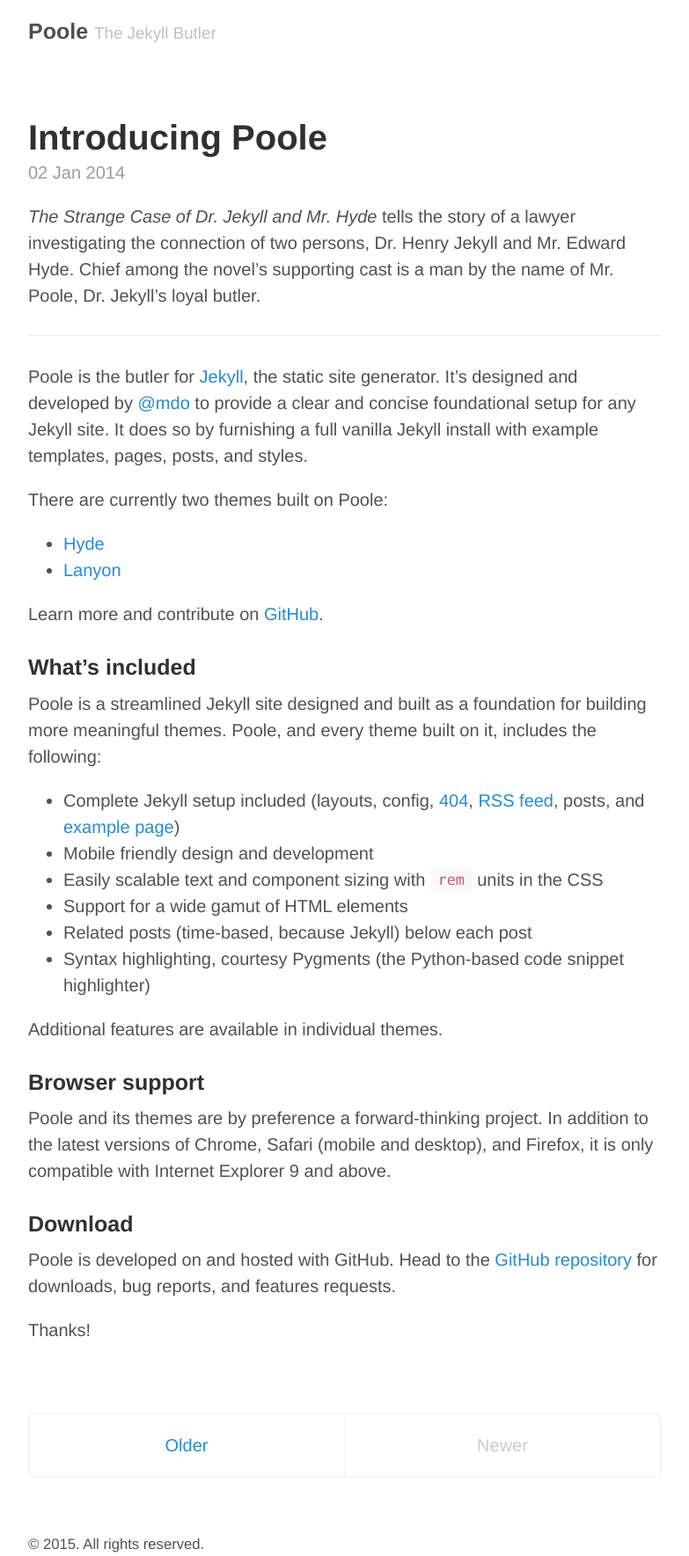
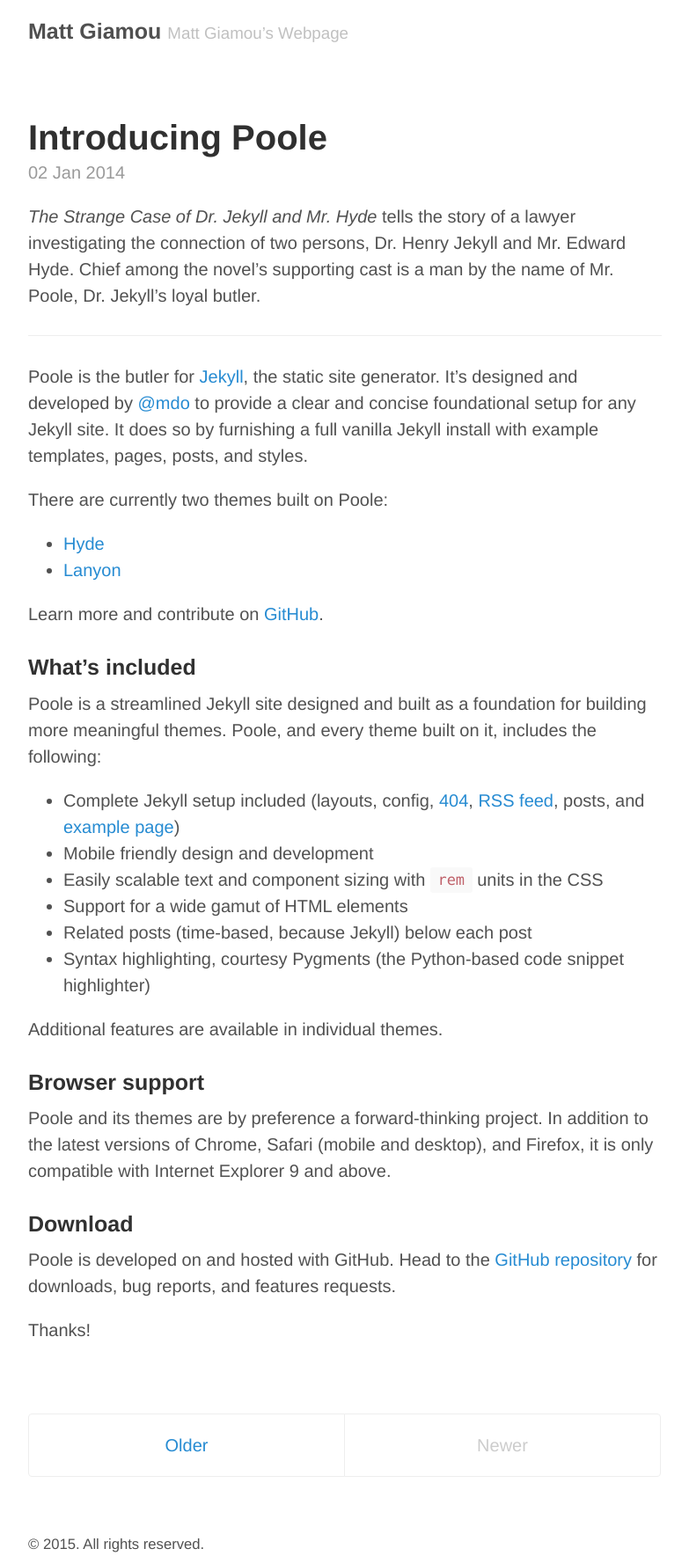
Before and after one commit to mattgiamou/mattgiamou.github.io, a Jekyll site: the page built from index.html, in a window 1280 px wide. Shown: the whole page at 88% size, without its empty margins (248-1031 px from the left). Built offline with Jekyll 4.4.1, drawn with Linux system fonts in a browser that asks for light colours; the list of posts is cut into pages by our own code.

Commit message:
Trying to fix _config.yml.

```diff
--- a/_config.yml
+++ b/_config.yml
@@ -3,17 +3,11 @@ permalink:        pretty
 relative_permalinks: true
 
 # Setup
-title:            Poole
-tagline:          The Jekyll Butler
-url:              http://getpoole.com
+title:            Matt Giamou
+tagline:          Matt Giamou’s Webpage
+url:              http://mattgiamou.github.io
 paginate:         1
-baseurl:          http://mattgiamou.github.io/mattgiamou.github.io/
+baseurl:          /
 author:
-  name:           Mark Otto
-  url:            https://twitter.com/mdo
-  email:          markdotto@gmail.com
-
-# Custom vars
-version:          1.0.0
-github:
-  repo:           https://github.com/poole/poole
+  name:           Matt Giamou
+  url:            https://twitter.com/mattgiamou
```
